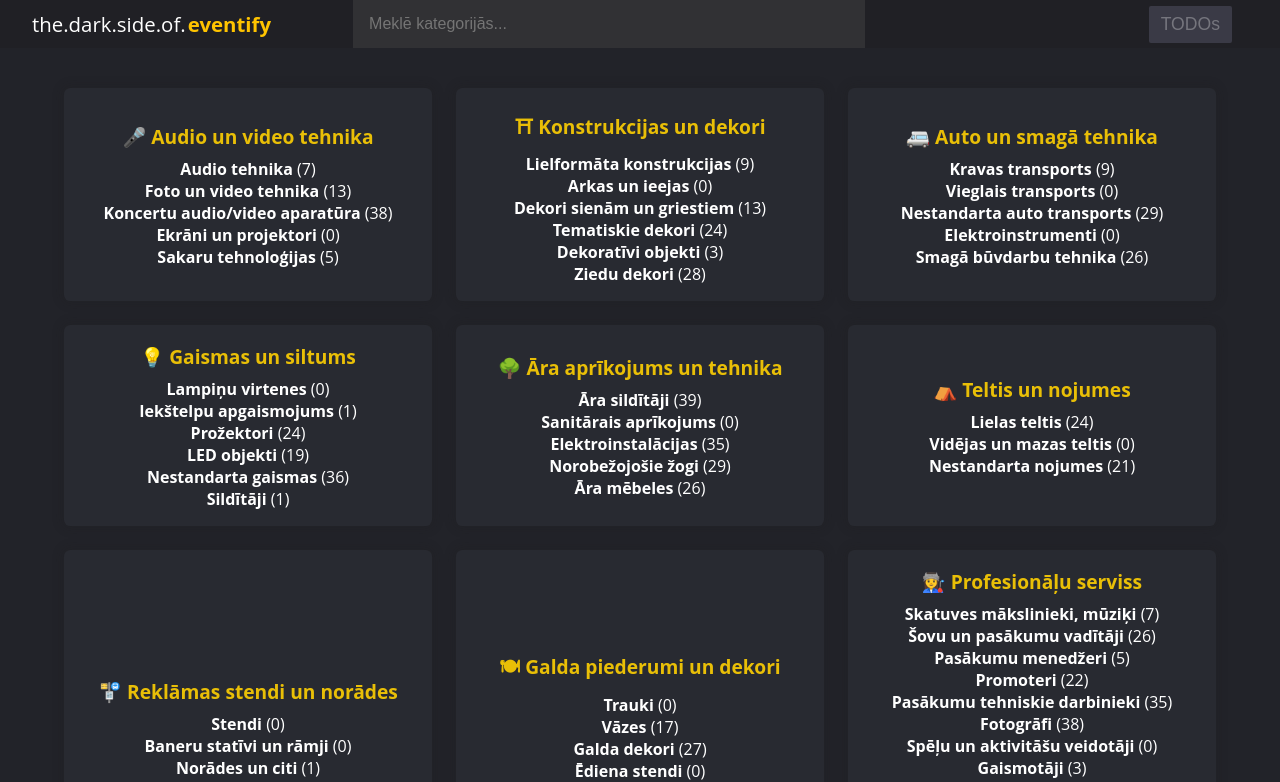
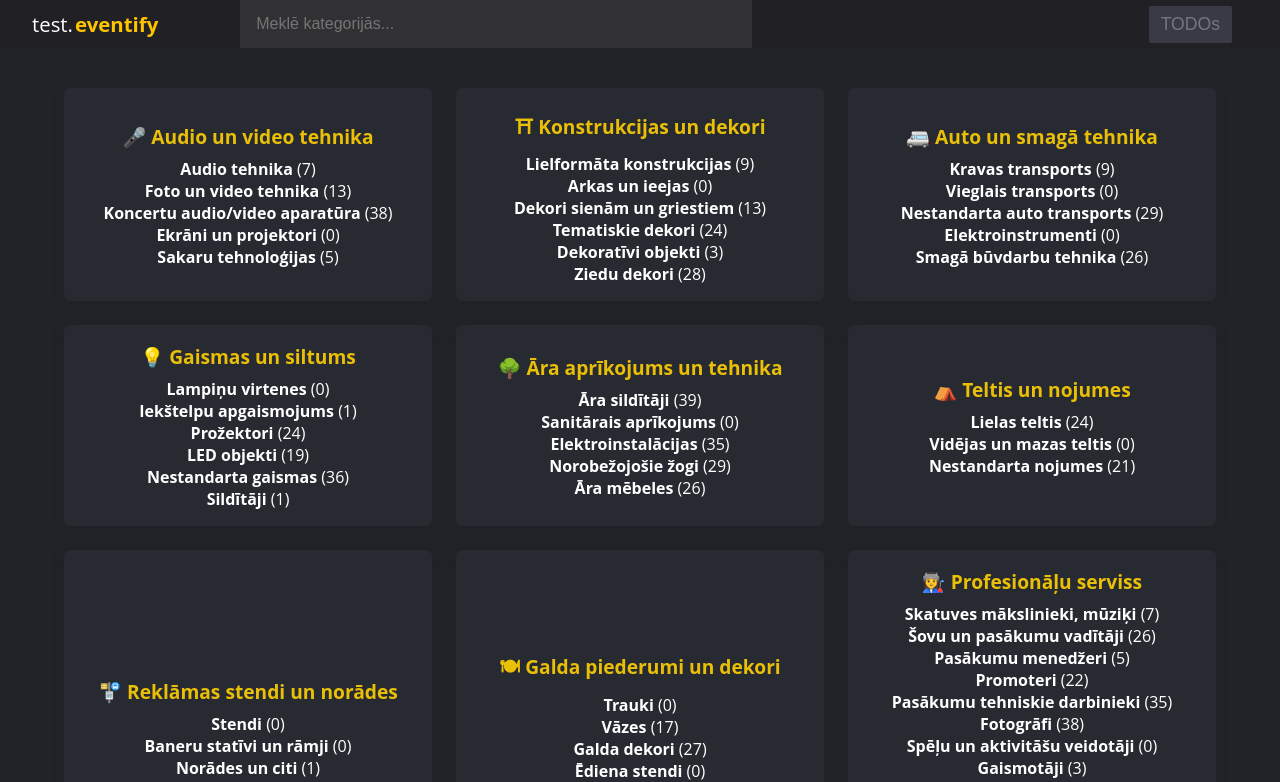
Before and after one commit to getdagnis/react-dark-event, a React (Create React App) app: page / in a window 1280 px wide. Shown: the top 782 px of the page. Built offline with nearby package versions, Linux system fonts and the light colour scheme.

Commit message:
update test

```diff
--- a/src/App.jsx
+++ b/src/App.jsx
@@ -14,7 +14,7 @@ class App extends Component {
 
     this.state = {
       categories: [],
-      message: "the.dark.side.of.",
+      message: "test.",
       title: "eventify",
       searchValue: "",
     };
```
